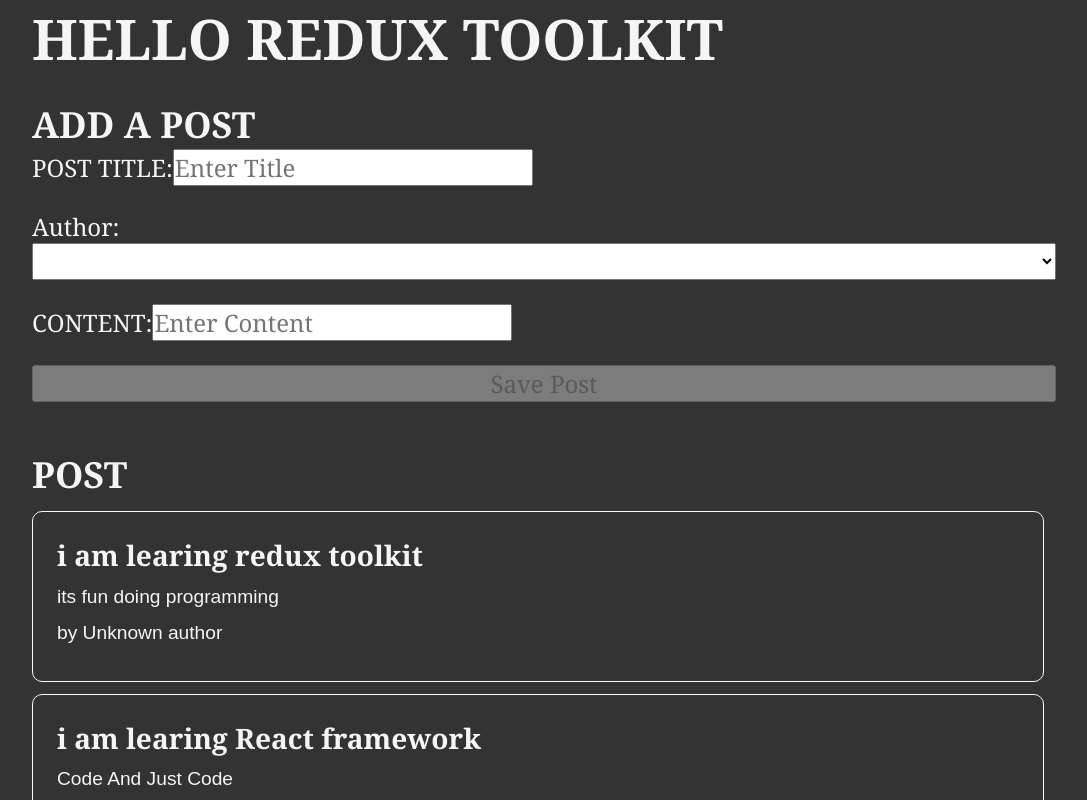
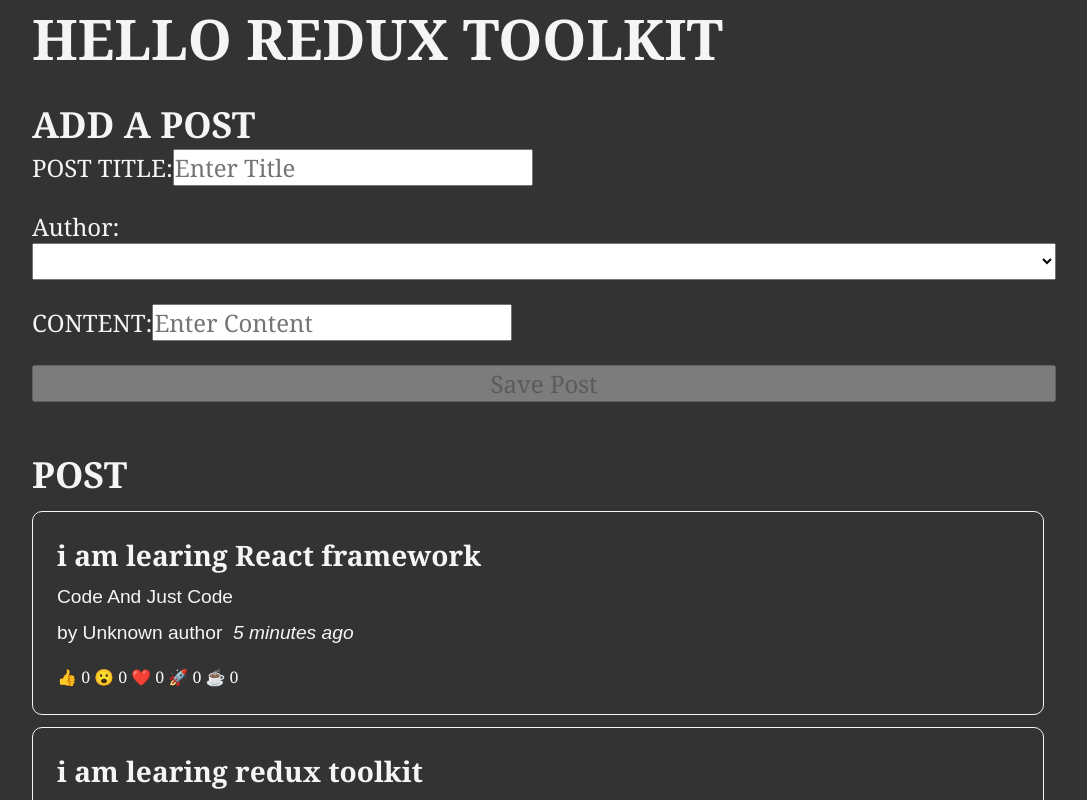
Before and after one commit to syousafzai861/Project-Redux-Toolkit, a React (Create React App) app: page / in a window 1280 px wide. Shown: the top 800 px of the page, without its empty margins (96-1183 px from the left). Built offline with nearby package versions, Linux system fonts and the light colour scheme.

Commit message:
Task Completed

```diff
--- a/package.json
+++ b/package.json
@@ -8,6 +8,7 @@
     "@testing-library/react": "^13.4.0",
     "@testing-library/user-event": "^13.5.0",
     "bootstrap": "^5.2.3",
+    "date-fns": "^2.29.3",
     "react": "^18.2.0",
     "react-bootstrap": "^2.7.0",
     "react-dom": "^18.2.0",
--- a/src/features/post/Postlist.js
+++ b/src/features/post/Postlist.js
@@ -1,19 +1,26 @@
 import { useSelector } from "react-redux";
-import {selectAllPost} from "./postSlice";
+import { selectAllPost } from "./postSlice";
 import PostAuthor from "./PostAuthor";
-import React from 'react'
+import TimeAgo from "./TimeAgo";
+import React from "react";
+// import ReactionButtons from "./ReactionButtons";
+import ReactionButtons from "./ReactionButtons";
+const Postlist = () => {
+  const posts = useSelector(selectAllPost);
+  const orderedpost =  posts.slice().sort((a,b)=> b.date.localeCompare(a.date))
+  // console.log(posts);
 
-const Postlist = () => {
-    const posts = useSelector(selectAllPost)
-    console.log(posts)
-
-    const renderpost = posts.map((post)=>(
-        <article key={post.id}>
-        <h3>{post.title}</h3>
-        <p>{post.content.substring(0, 100)}</p>
-        <p><PostAuthor userId={post.userId} /></p>
-        </article>
-    ))
+  const renderpost = orderedpost.map((post) => (
+    <article key={post.id}>
+      <h3>{post.title}</h3>
+      <p>{post.content.substring(0, 100)}</p>
+      <p>
+        <PostAuthor userId={post.userId} />
+        <TimeAgo timestamp={post.date} />
+      </p>
+      <ReactionButtons post={post} />
+    </article>
+  ));
   return (
     <div>
       <section>
@@ -21,7 +28,7 @@
         {renderpost}
       </section>
     </div>
-  )
-}
+  );
+};
 
-export default Postlist
+export default Postlist;
--- /dev/null
+++ b/src/features/post/ReactionButtons.js
@@ -0,0 +1,32 @@
+import { useDispatch } from "react-redux";
+import {reactionAdded} from "./postSlice";
+
+const reactionEmoji = {
+    thumbsUp: '👍',
+    wow: '😮',
+    heart: '❤️',
+    rocket: '🚀',
+    coffee: '☕'
+}
+
+const ReactionButtons = ({ post }) => {
+    const dispatch = useDispatch()
+
+    const reactionButtons = Object.entries(reactionEmoji).map(([name, emoji]) => {
+        return (
+            <button
+                key={name}
+                type="button"
+                className="reactionButton"
+                onClick={() =>
+                    dispatch(reactionAdded({ postId: post.id, reaction: name }))
+                }
+            >
+                {emoji} {post.reactions[name]}
+            </button>
+        )
+    })
+
+    return <div>{reactionButtons}</div>
+}
+export default ReactionButtons
--- /dev/null
+++ b/src/features/post/TimeAgo.js
@@ -0,0 +1,17 @@
+import { parseISO, formatDistanceToNow } from 'date-fns';
+
+const TimeAgo = ({ timestamp }) => {
+    let timeAgo = ''
+    if (timestamp) {
+        const date = parseISO(timestamp)
+        const timePeriod = formatDistanceToNow(date)
+        timeAgo = `${timePeriod} ago`
+    }
+
+    return (
+        <span title={timestamp}>
+            &nbsp; <i>{timeAgo}</i>
+        </span>
+    )
+}
+export default TimeAgo
--- a/src/features/post/postSlice.js
+++ b/src/features/post/postSlice.js
@@ -1,15 +1,32 @@
 import { createSlice, nanoid } from "@reduxjs/toolkit";
+import { sub } from "date-fns";
 
 const initialState = [
   {
     id: 1,
     title: "i am learing redux toolkit",
     content: "its fun doing programming",
+    date: sub(new Date(), { minutes: 10 }).toISOString(),
+    reactions: {
+      thumbsUp: 0,
+      wow: 0,
+      heart: 0,
+      rocket: 0,
+      coffee: 0,
+    },
   },
   {
     id: 2,
     title: "i am learing React framework",
     content: "Code And Just Code",
+    date: sub(new Date(), { minutes: 5 }).toISOString(),
+    reactions: {
+      thumbsUp: 0,
+      wow: 0,
+      heart: 0,
+      rocket: 0,
+      coffee: 0,
+    },
   },
 ];
 
@@ -21,20 +38,35 @@
       reducer(state, action) {
         state.push(action.payload);
       },
-      prepare(title, content,userId) {
+      prepare(title, content, userId) {
         return {
           payload: {
             id: nanoid(),
             title,
             content,
-            userId
+            date: new Date().toISOString(),
+            userId,
+            reactions: {
+              thumbsUp: 0,
+              wow: 0,
+              heart: 0,
+              rocket: 0,
+              coffee: 0,
+            },
           },
         };
       },
+    },
+    reactionAdded(state, action) {
+      const { postId, reaction } = action.payload;
+      const existingPost = state.find((post) => post.id === postId);
+      if (existingPost) {
+        existingPost.reactions[reaction]++;
+      }
     },
   },
 });
 
 export const selectAllPost = (state) => state.posts;
-export const { postAdded } = postsSlice.actions;
+export const { postAdded, reactionAdded } = postsSlice.actions;
 export default postsSlice.reducer;
```
Also changed, not shown: 1 other file (tests, documents, lock files or other folders).
